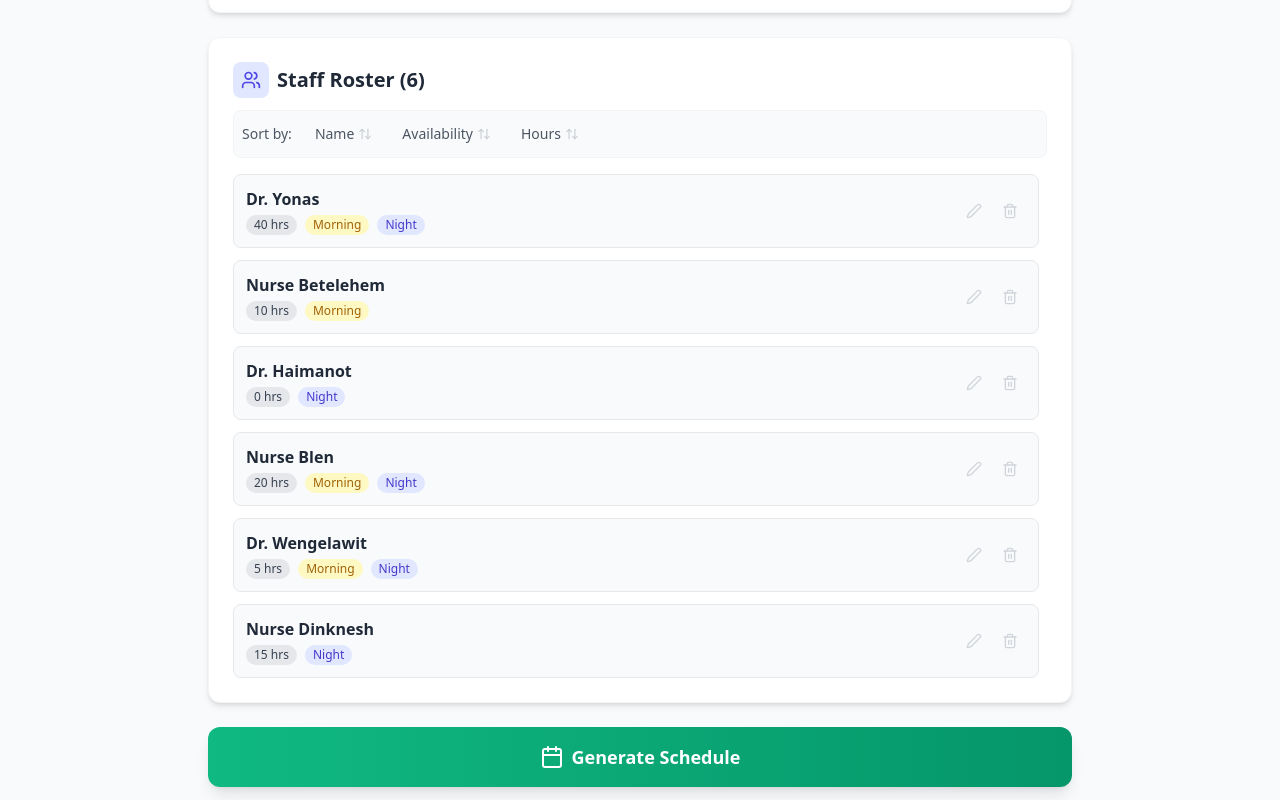
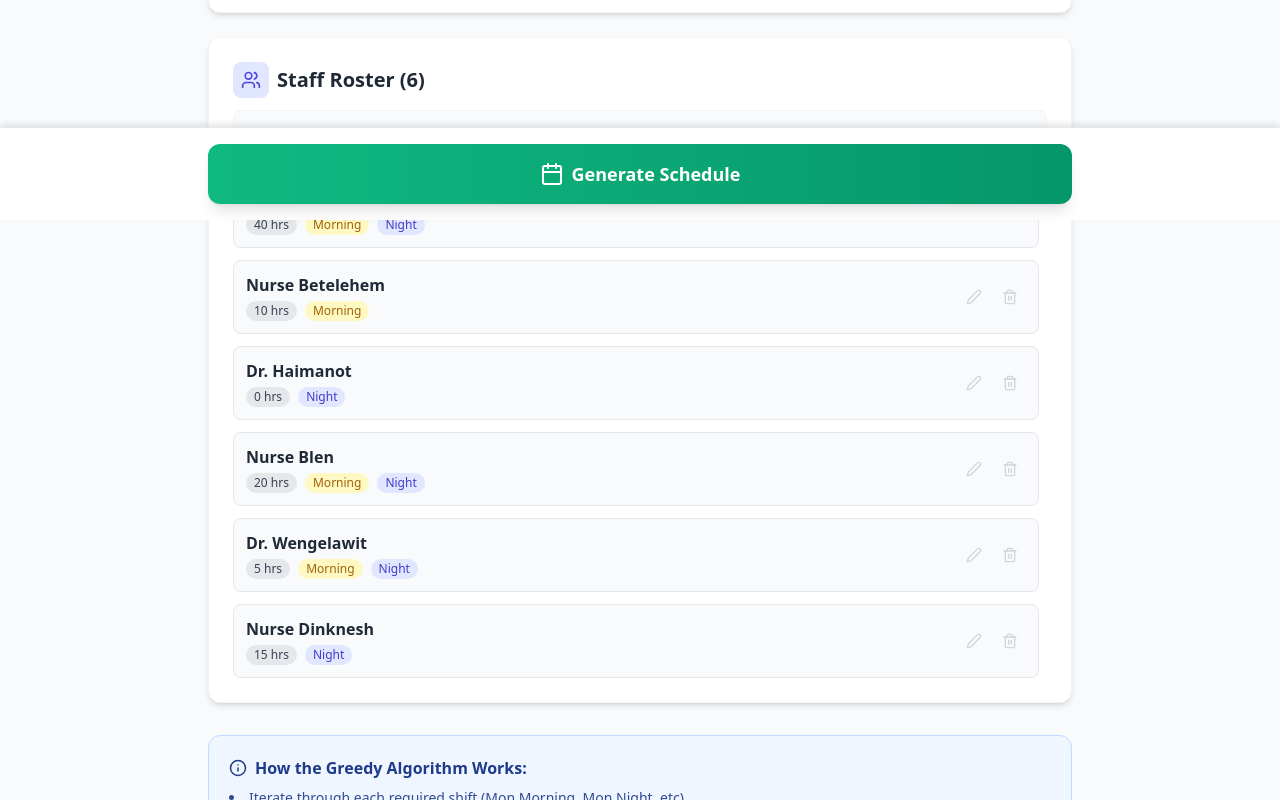
Before and after one commit to Group-10DSA/Hospital-Shift-Scheduler, a React (Vite) app: page / in a window 1280 px wide. Shown: the part 580-1380 px from the top of the page. Built offline with nearby package versions, Linux system fonts and the light colour scheme.

Commit message:
Update App.tsx

```diff
--- a/App.tsx
+++ b/App.tsx
@@ -76,7 +76,7 @@ const App: React.FC = () => {
 
   // JSX Render Logic
   return (
-    <div className="min-h-screen bg-slate-50 text-slate-900 pb-32 lg:pb-12 font-sans">
+    <div className="min-h-screen bg-slate-50 text-slate-900 pb-32 font-sans">
 
       {/* Header Section */}
       <header className="bg-white shadow-sm border-b border-gray-200 sticky top-0 z-40">
@@ -142,14 +142,6 @@ const App: React.FC = () => {
               onUpdateStaff={handleUpdateStaff}
               text={text}
             />
-            {/* Desktop-only Generate Button */}
-            <button
-              onClick={handleGenerateSchedule}
-              className="hidden lg:flex w-full bg-gradient-to-r from-emerald-500 to-emerald-600 hover:from-emerald-600 hover:to-emerald-700 text-white text-lg font-bold py-4 px-6 rounded-xl shadow-lg transform transition active:scale-95 items-center justify-center gap-2"
-            >
-              <Calendar size={24} />
-              {text.generateBtn}
-            </button>
           </div>
 
           {/* Section 2: Visualization & Algorithm Output */}
@@ -273,9 +265,9 @@ const App: React.FC = () => {
         </footer>
       </main>
 
-      {/* Floating Bottom Button for triggering generation (Mobile Only) */}
-      <div className="lg:hidden fixed bottom-0 left-0 right-0 bg-white border-t border-gray-200 p-4 shadow-[0_-4px_6px_-1px_rgba(0,0,0,0.1)] z-50">
-        <div className="max-w-7xl mx-auto">
+      {/* Fixed Bottom Button for triggering generation (Visible on all devices) */}
+      <div className="fixed bottom-0 left-0 right-0 bg-white border-t border-gray-200 p-4 shadow-[0_-4px_6px_-1px_rgba(0,0,0,0.1)] z-50">
+        <div className="max-w-4xl mx-auto px-4">
           <button
             onClick={handleGenerateSchedule}
             className="w-full bg-gradient-to-r from-emerald-500 to-emerald-600 hover:from-emerald-600 hover:to-emerald-700 text-white text-lg font-bold py-4 px-6 rounded-xl shadow-lg transform transition active:scale-95 flex items-center justify-center gap-2"
```
